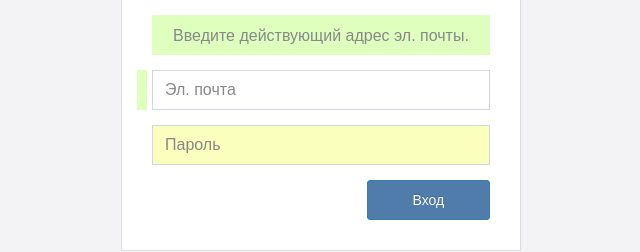
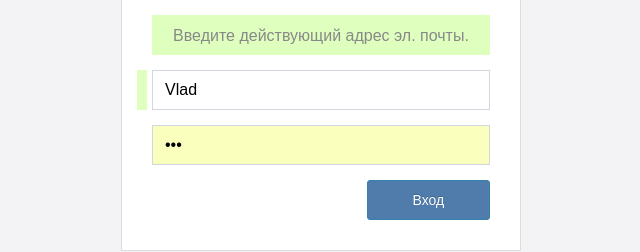
Before and after one commit to Ostrovskiyan/project-management-learning, a React (Create React App) app: page / in a window 1280 px wide. Shown: the part 319-571 px from the top of the page, without its empty margins (319-959 px from the left). Built offline with nearby package versions, Linux system fonts and the light colour scheme.

Commit message:
different appearance for different cases

```diff
--- a/src/login/LoginBox.js
+++ b/src/login/LoginBox.js
@@ -6,7 +6,7 @@ class LoginBox extends Component {
         return (
             <div className="login-box LoginBox">
                 <div className="login-box-body LoginBoxBody">
-                    <LoginForm/>
+                    <LoginForm error password="111" email="Vlad"/>
                 </div>
             </div>
         )
--- a/src/login/LoginForm.js
+++ b/src/login/LoginForm.js
@@ -2,23 +2,25 @@ import React, {Component} from 'react';
 import {Form, FormGroup} from "react-bootstrap";
 import Logo from "./Logo"
 import LoginFooter from "./LoginFooter"
+import LoginMessage from "./LoginMessage";
 
 class LoginForm extends Component {
     render() {
+        let message = this.props.error && <LoginMessage message="Введите действующий адрес эл. почты."/>;
+        let inputLight = this.props.error &&
+                            (<div className="InputLightWrapper">
+                                <div className="InputLight"/>
+                            </div>);
         return (
             <Form>
                 <Logo/>
-                <FormGroup className="Note">
-                    Введите действующий адрес эл. почты.
-                </FormGroup>
+                {message}
                 <FormGroup>
-                    <div className="TipWrapper">
-                        <div className="Tip"/>
-                    </div>
-                    <input type="email" className="form-control LoginInput" placeholder="Эл. почта"/>
+                    {inputLight}
+                    <input type="email" className="form-control LoginInput" placeholder="Эл. почта" defaultValue={this.props.email}/>
                 </FormGroup>
                 <FormGroup className="form-group">
-                    <input type="password" className="form-control LoginInput Backlight" placeholder="Пароль"/>
+                    <input type="password" className={"form-control LoginInput " + (this.props.password && "Backlight")} placeholder="Пароль" defaultValue={this.props.password}/>
                 </FormGroup>
                 <LoginFooter/>
             </Form>
--- /dev/null
+++ b/src/login/LoginMessage.js
@@ -0,0 +1,14 @@
+import React, {Component} from 'react';
+import {FormGroup} from "react-bootstrap";
+
+class LoginMessage extends Component {
+    render() {
+        return (
+            <FormGroup className="Note">
+                {this.props.message}
+            </FormGroup>
+        )
+    }
+}
+
+export default LoginMessage;
--- a/src/login/LoginPage.css
+++ b/src/login/LoginPage.css
@@ -41,7 +41,7 @@
     width: 400px;
 }
 
-.Tip {
+.InputLight {
     height: 40px;
     width: 10px;
     background-color: #DFFFBF;
@@ -49,7 +49,7 @@
     right: 5px;
 }
 
-.TipWrapper {
+.InputLightWrapper {
     position: absolute;
 }
 
```
